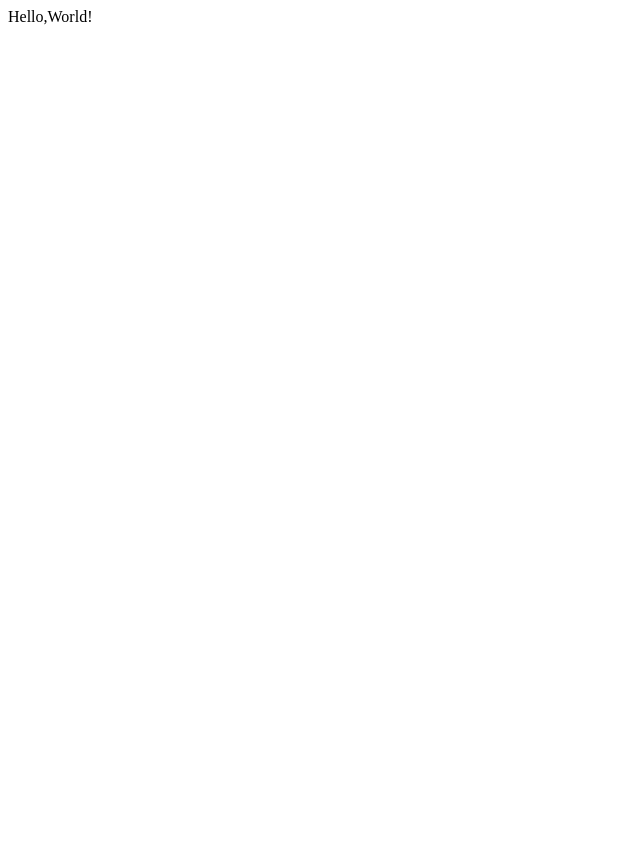
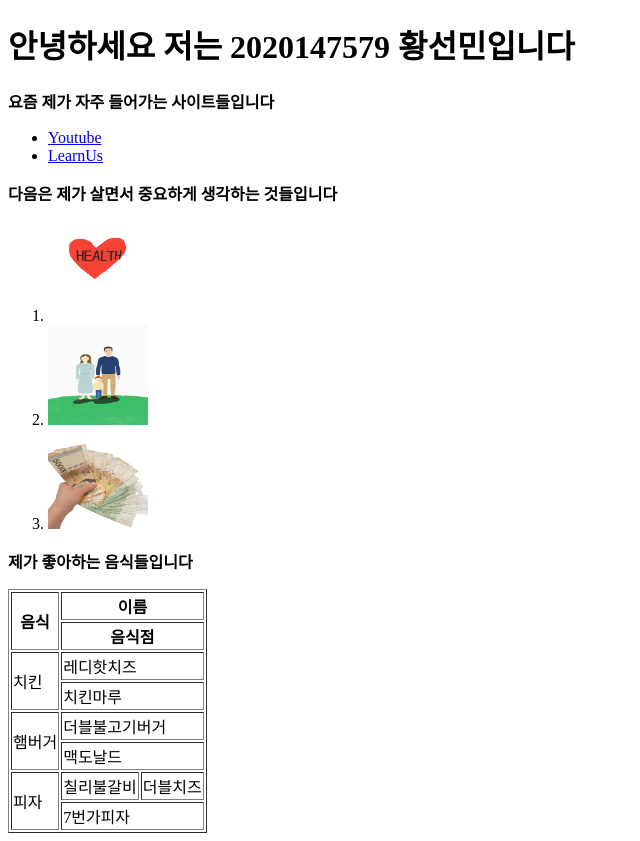
Before and after one commit to 2020147579/HomeworkRepository, a plain HTML site: page index.html in a window 1280 px wide. Shown: the whole page, without its empty margins (0-640 px from the left). Before the commit the page ends 800 px from the top, so only its background shows below. Drawn offline with Linux system fonts and the light colour scheme.

Commit message:
LAB1 self introduction

```diff
--- a/index.html
+++ b/index.html
@@ -2,8 +2,67 @@
 <html>
     <head>
         <meta charset="utf-8">
+        <title>자기소개</title>
     </head>
     <body>
-        Hello,World!
+        <h1>안녕하세요 저는 2020147579 황선민입니다</h1>
+        <p><strong>요즘 제가 자주 들어가는 사이트들입니다</strong></p>
+        <ul>
+          <li><a href="https://www.youtube.com/">Youtube</a></li>
+          <li><a href="https://open.yonsei.ac.kr/">LearnUs</a></li>
+        </ul>
+        <p><strong>다음은 제가 살면서 중요하게 생각하는 것들입니다</strong></p>
+        <p>
+            <ol>
+            <li>
+                <img src="./health.jpg" width = "100" height="100"
+                alt="건강">
+            </li>
+            <li>
+                <img src="./family.jpg" width = "100" height="100"
+                alt="가족">
+            </li>
+            <li>
+                <img src="./money.jpg" width = "100" height="100"
+                alt="돈">
+            </li>
+        </ol>
+        </p>
+        <p><strong>제가 좋아하는 음식들입니다</strong></p>
+        <table border="1">
+            <thead>
+                <tr>
+                    <th rowspan="2">음식</th>
+                    <th colspan="2">이름</th>
+                </tr>
+                <tr>
+                    <th colspan="2">음식점</th>
+                </tr>
+            <tbody>
+                <tr>
+                    <td rowspan="2">치킨</td>
+                    <td colspan="2">레디핫치즈</td>
+                </tr>
+                <tr>
+                    <td colspan="2">치킨마루</td>
+                </tr>
+                <tr>
+                    <td rowspan="2">햄버거</td>
+                    <td colspan="2">더블불고기버거</td>
+                </tr>
+                <tr>
+                    <td colspan="2">맥도날드</td>
+                </tr>
+                <tr>
+                    <td rowspan="2">피자</td>
+                    <td>칠리불갈비</td>
+                    <td>더블치즈</td>
+                </tr>
+                <tr>
+                    <td colspan="2">7번가피자</td>
+                </tr>
+            </tbody>
+            </thead>
+        </table>
     </body>
 </html>
```
Also changed, not shown: family.jpg (added), health.jpg (added), money.jpg (added).
